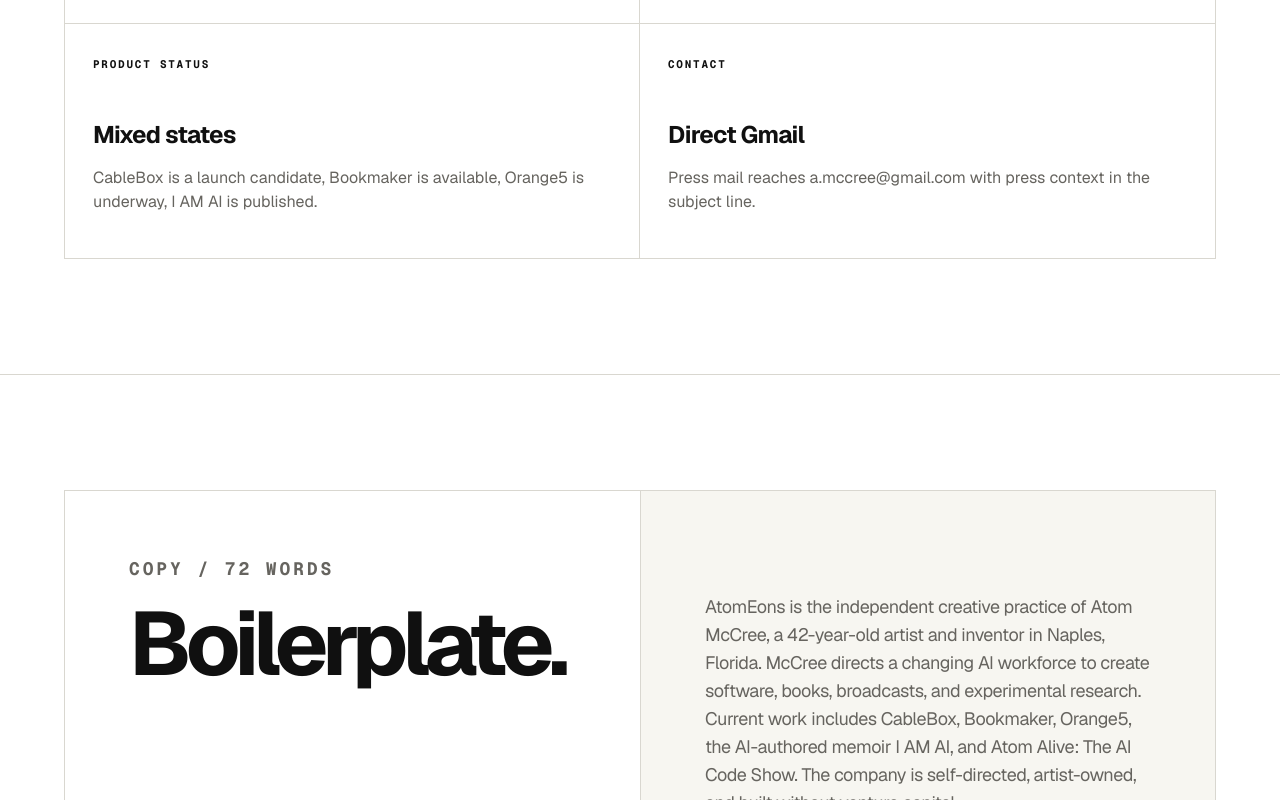
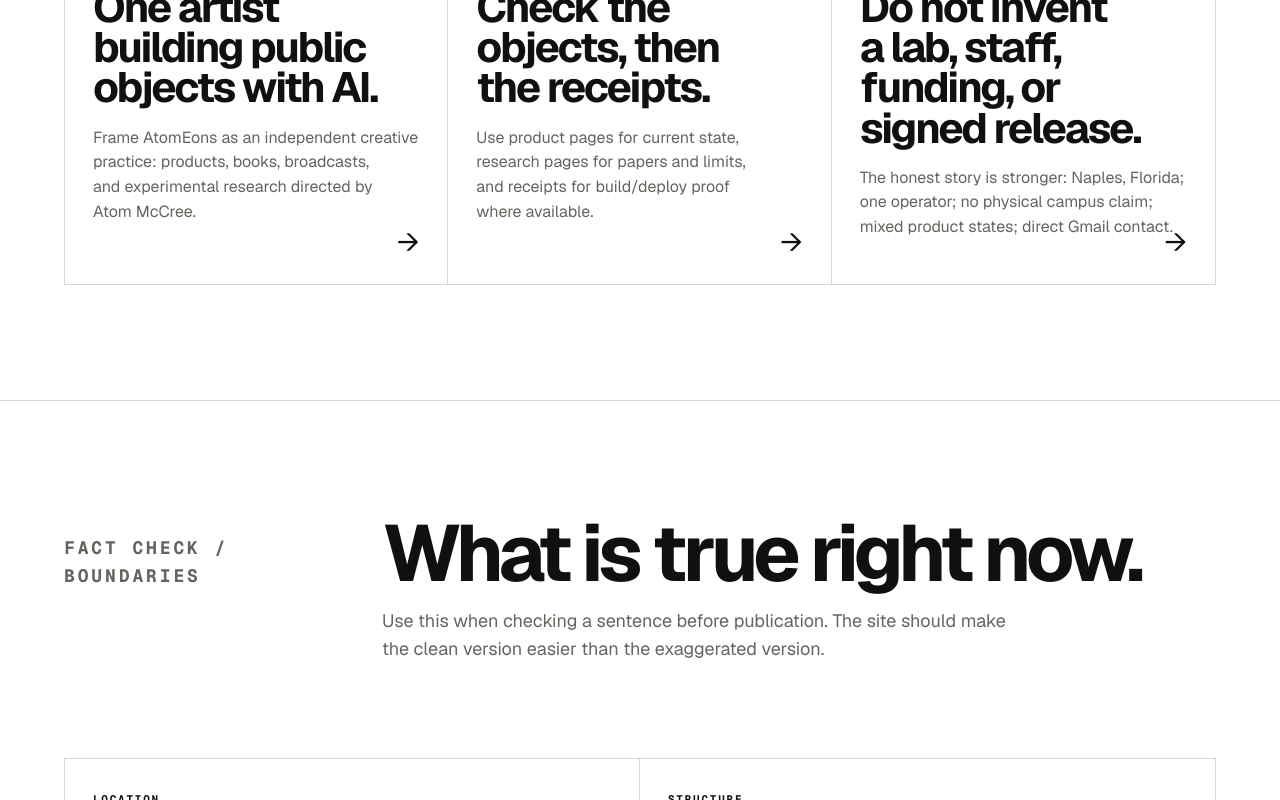
Before and after one commit to Atom-Eons/atomeons-com, a Next.js app: page /press in a window 1280 px wide. Shown: the part 5180-5980 px from the top of the page. Built offline with nearby package versions, Linux system fonts and the light colour scheme.

Commit message:
Add press coverage kit

```diff
--- a/app/press/page.tsx
+++ b/app/press/page.tsx
@@ -98,6 +98,35 @@
       </RouteSection>
 
       <RouteSection
+        index="COVERAGE KIT / SAFE ANGLES"
+        title="If you only have five minutes, use this map."
+        body="A strong story should be easy to tell without exaggeration. These are the safest coverage lanes, the proof pages to check, and the lines to avoid."
+      >
+        <RouteCards
+          cards={[
+            {
+              meta: "START HERE",
+              title: "One artist building public objects with AI.",
+              body: "Frame AtomEons as an independent creative practice: products, books, broadcasts, and experimental research directed by Atom McCree.",
+              href: "/about",
+            },
+            {
+              meta: "VERIFY",
+              title: "Check the objects, then the receipts.",
+              body: "Use product pages for current state, research pages for papers and limits, and receipts for build/deploy proof where available.",
+              href: "/receipts",
+            },
+            {
+              meta: "AVOID",
+              title: "Do not invent a lab, staff, funding, or signed release.",
+              body: "The honest story is stronger: Naples, Florida; one operator; no physical campus claim; mixed product states; direct Gmail contact.",
+              href: "/trust",
+            },
+          ]}
+        />
+      </RouteSection>
+
+      <RouteSection
         index="FACT CHECK / BOUNDARIES"
         title="What is true right now."
         body="Use this when checking a sentence before publication. The site should make the clean version easier than the exaggerated version."
```
Also changed, not shown: public/llms.txt.
